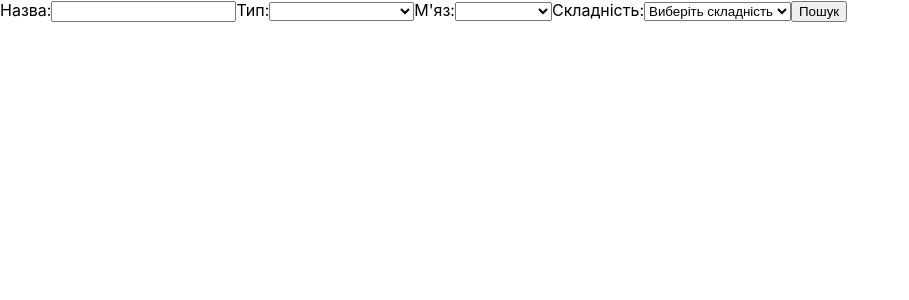
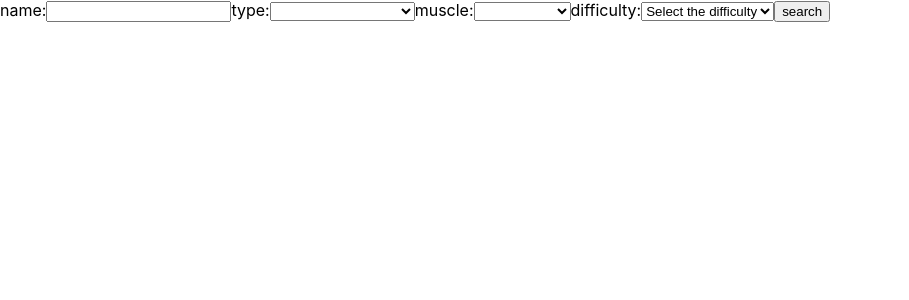
Before and after one commit to kozakevich13/task, a React (Create React App) app: page / in a window 1280 px wide. Shown: the top 300 px of the page, without its empty margins (0-909 px from the left). Built offline with nearby package versions, Linux system fonts and the light colour scheme.

Commit message:
rename to eng

```diff
--- a/src/components/ExerciseResults.jsx
+++ b/src/components/ExerciseResults.jsx
@@ -13,9 +13,9 @@ const ExerciseResults = () => {
             <li key={index}>
               <strong>Назва:</strong> {exercise.name}
               <br />
-              <strong>Тип:</strong> {exercise.type}
+              <strong>type:</strong> {exercise.type}
               <br />
-              <strong>М'яз:</strong> {exercise.muscle}
+              <strong>muscle:</strong> {exercise.muscle}
               <br />
               <strong>Інструкції:</strong>
               <p>{exercise.instructions}</p>
--- a/src/components/ExerciseSearchForm.jsx
+++ b/src/components/ExerciseSearchForm.jsx
@@ -90,7 +90,7 @@ const ExerciseSearchForm = () => {
 
   return (
     <div>
-      <label>Назва:</label>
+      <label>name:</label>
       <input
         type="text"
         name="name"
@@ -98,7 +98,7 @@ const ExerciseSearchForm = () => {
         onChange={handleInputChange}
       />
 
-      <label>Тип:</label>
+      <label>type:</label>
       <select name="type" value={formData.type} onChange={handleInputChange}>
         {typeOptions.map((typeOption) => (
           <option key={typeOption} value={typeOption}>
@@ -107,7 +107,7 @@ const ExerciseSearchForm = () => {
         ))}
       </select>
 
-      <label>М'яз:</label>
+      <label>muscle:</label>
       <select
         name="muscle"
         value={formData.muscle}
@@ -120,34 +120,19 @@ const ExerciseSearchForm = () => {
         ))}
       </select>
 
-      <label>Складність:</label>
+      <label>difficulty:</label>
       <select
         name="difficulty"
         value={formData.difficulty}
         onChange={handleInputChange}
       >
-        <option value="">Виберіть складність</option>
-        <option value="beginner">Початківець</option>
-        <option value="intermediate">Середній</option>
-        <option value="expert">Експерт</option>
+        <option value="">Select the difficulty</option>
+        <option value="beginner">beginner</option>
+        <option value="intermediate">intermediate</option>
+        <option value="expert">expert</option>
       </select>
 
-      <button onClick={handleSearch}>Пошук</button>
-
-      {/* <ul>
-        {exercises.map((exercise, index) => (
-          <li key={index}>
-            <strong>Назва:</strong> {exercise.name}
-            <br />
-            <strong>Тип:</strong> {exercise.type}
-            <br />
-            <strong>М'яз:</strong> {exercise.muscle}
-            <br />
-            <strong>Інструкції:</strong>
-            <p>{exercise.instructions}</p>
-          </li>
-        ))}
-      </ul> */}
+      <button onClick={handleSearch}>search</button>
     </div>
   );
 };
```
